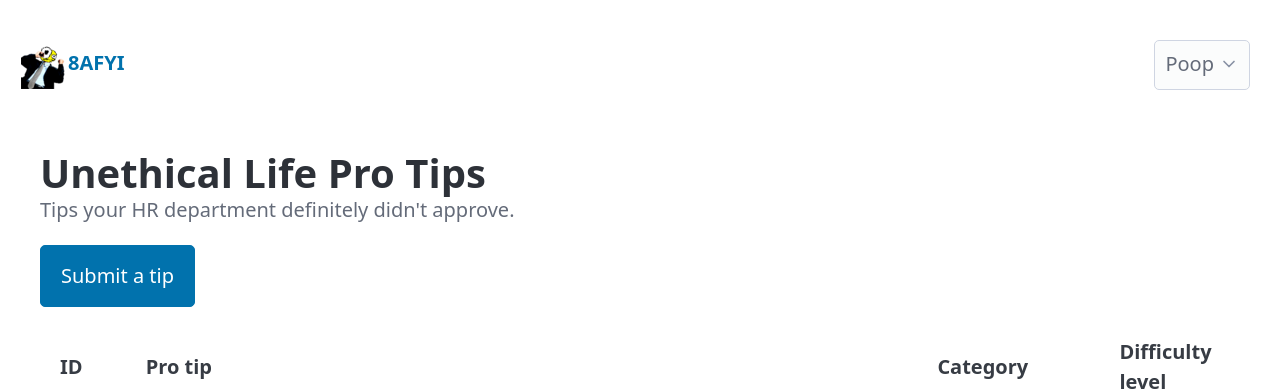
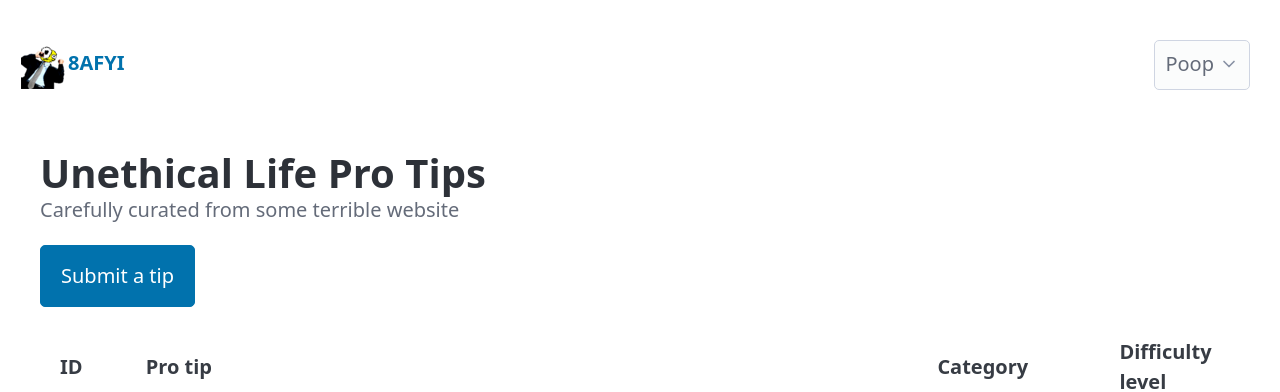
Before and after one commit to 8afyi/8afyi.github.io, a Jekyll site: the page built from unethical-life-pro-tips.md, in a window 1280 px wide and 900 px high. Shown: the top 392 px of the window. Built offline with Jekyll 4.4.1, drawn with Linux system fonts in a browser that asks for light colours.

Commit message:
Update unethical-life-pro-tips.md

```diff
--- a/unethical-life-pro-tips.md
+++ b/unethical-life-pro-tips.md
@@ -2,7 +2,7 @@
 layout: page
 title: Unethical Life Pro Tips
 permalink: /ulpt/
-description: Tips your HR department definitely didn't approve.
+description: Carefully curated from some terrible website
 ---
 
 {% assign tips = site.data.unethical_life_pro_tips %}
```
